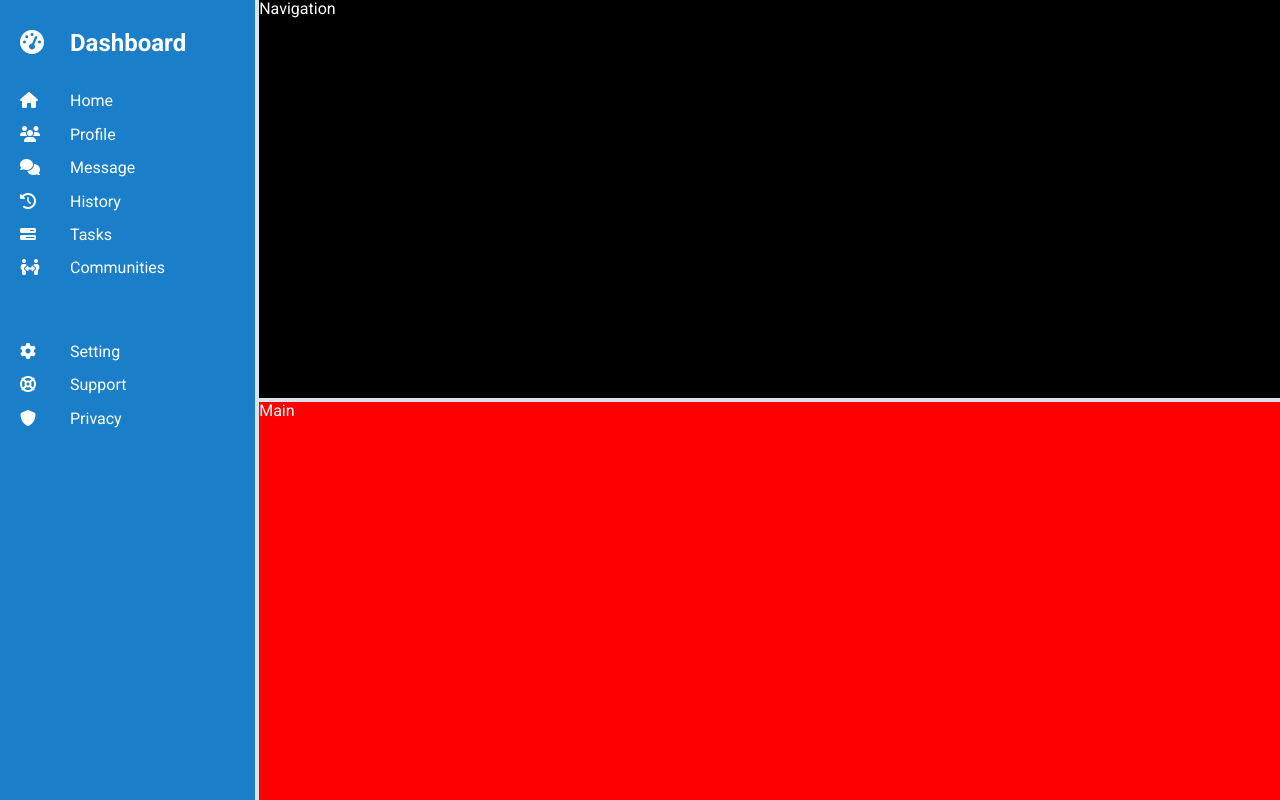
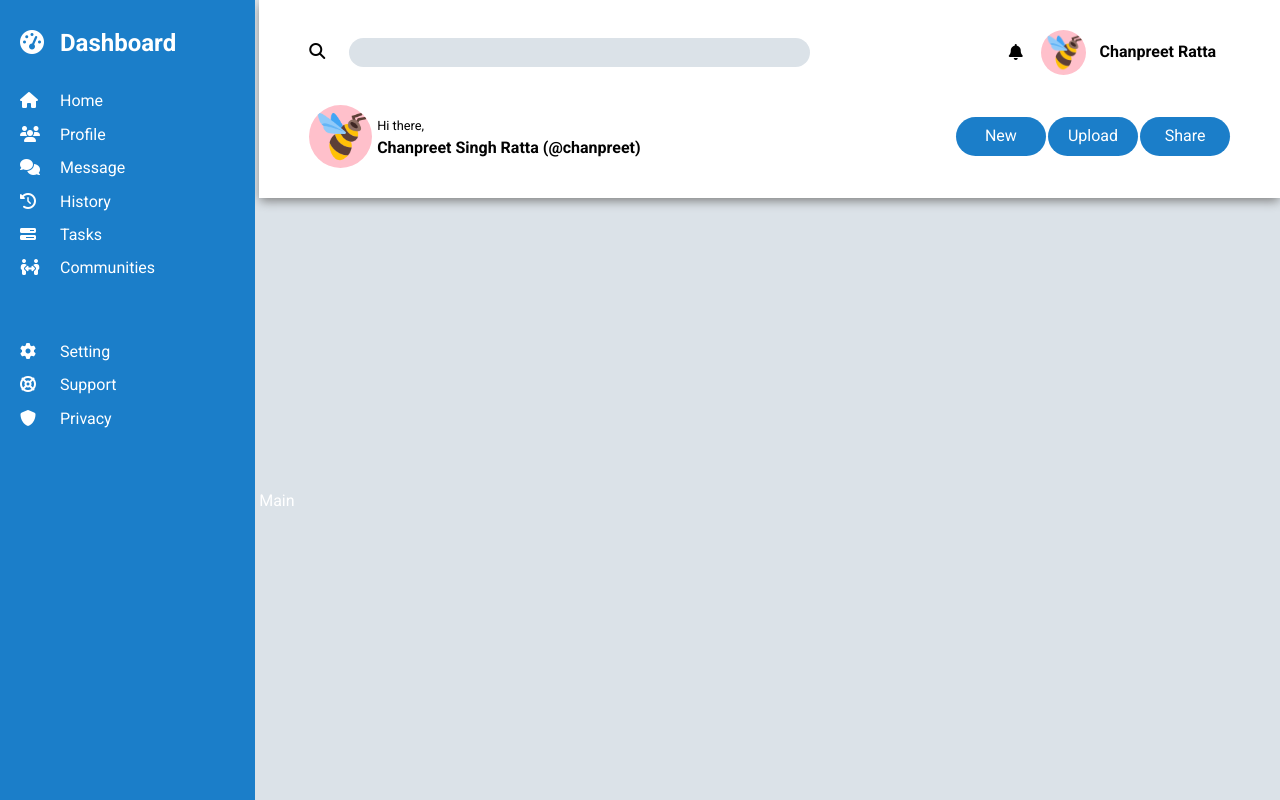
Before and after one commit to chanpreetRatta/dashboard, a website: page index.html in a window 1280 px wide. Drawn offline with nearby package versions, Linux system fonts and the light colour scheme.

Commit message:
implement nav bar

```diff
--- a/index.html
+++ b/index.html
@@ -22,7 +22,41 @@
   </head>
   <body>
     <div class="container">
-      <div class="nav">Navigation</div>
+      <div class="nav">
+        <div class="upper-section">
+          <form action="submit">
+            <label for="search">
+              <i class="fa fa-solid fa-search"></i>
+            </label>
+            <input type="search" name="search" id="search" />
+          </form>
+          <span class="user-profile">
+            <i class="fa fa-solid fa-bell"></i>
+            <img
+              src="/images/icons/bee.png"
+              alt="profile picture of the user"
+              class="user-profile-picture"
+            />
+            <span class="user-name">Chanpreet Ratta</span>
+          </span>
+        </div>
+        <div class="lower-section">
+          <div class="user-profile-big">
+            <img
+              src="images/icons/bee.png"
+              alt=""
+              class="user-profile-picture"
+            />
+            <span class="greetings"><small>Hi there,</small></span>
+            <span class="user-name">Chanpreet Singh Ratta (@chanpreet)</span>
+          </div>
+          <div class="user-profile-functions">
+            <div class="btn primary">New</div>
+            <div class="btn primary">Upload</div>
+            <div class="btn primary">Share</div>
+          </div>
+        </div>
+      </div>
       <div class="sidebar">
         <h2 class="sidebar-menu">
           <i class="fa fa-solid fa-dashboard"></i> Dashboard
--- a/style.css
+++ b/style.css
@@ -18,10 +18,24 @@ ul{
     list-style-type: none;
 }
 
+.btn{
+    width: 10ch;
+    padding: 10px 15px;
+    text-align: center;
+    border-radius: 50px;
+    color: white;
+
+}
+
+.primary{
+    background-color: rgb(27, 126, 201);
+}
+
 .container{
     height: 100vh;
     display: grid;
     grid-template-columns: 1fr 4fr;
+    grid-template-rows: fit-content 5fr;
     gap: 4px;
 }
 
@@ -39,23 +53,87 @@ ul{
 .sidebar-menu{
     padding-bottom: 15px;
     display: grid;
-    grid-template-columns: 50px 1fr;
+    grid-template-columns: 40px 1fr;
     justify-items: left;
 }
 
-img.icon{
-    height: 2rem;
-    width: 2rem;
+.nav{
+    height: fit-content;
+    color: rgb(2, 2, 2);
+    background-color: white;
+    padding: 30px 50px;
+    box-shadow: 0 4px 10px -1px gray;
+}
+
+.upper-section{
+    display: grid;
+    grid-template-columns: 5fr 3fr;
+    align-items: center;
+}
+
+.upper-section form {
+    width: 100%;
+}
+
+#search{
+    margin-left: 20px;
+    padding: 5px 20px;
+    background-color: rgb(219, 226, 232);
+    border: none;
+    border-radius: 20px;
+    width: 80%;
+
+}
+
+.user-profile{
+    justify-self: end;
+    display: grid;
+    grid-template-columns: 10% 10% max-content;
+    gap: 25px;
+    align-items: center;
+    justify-items: center;
+}
+
+.user-name{
+    font-weight: bold;
 }
 
 
-
-.nav{
-    background-color: black;
+.user-profile-picture{
+    background-color: pink;
+    width: 5ch;
+    border-radius: 50px;
 }
 
+.lower-section{
+    margin-top: 30px;
+    display: grid;
+    grid-template-columns: 7fr 3fr;
+}
 
+.user-profile-functions{
+    display: grid;
+    grid-template-columns: 1fr 1fr 1fr;
+    justify-items: right;
+    align-items: center;
+}
+
+.user-profile-big{
+    display: grid;
+    grid-template-columns: repeat(2, max-content);
+    grid-template-rows: 1fr 1fr;
+    gap: 5px;
+}
+
+.greetings{
+    align-self: end;
+}
+
+.lower-section .user-profile-picture{
+    grid-row: 1 /3;
+    width: 7ch;
+}
 
 .main{
-    background-color: red;
+
 }
```
Also changed, not shown: images/icons/bee.png (added).
